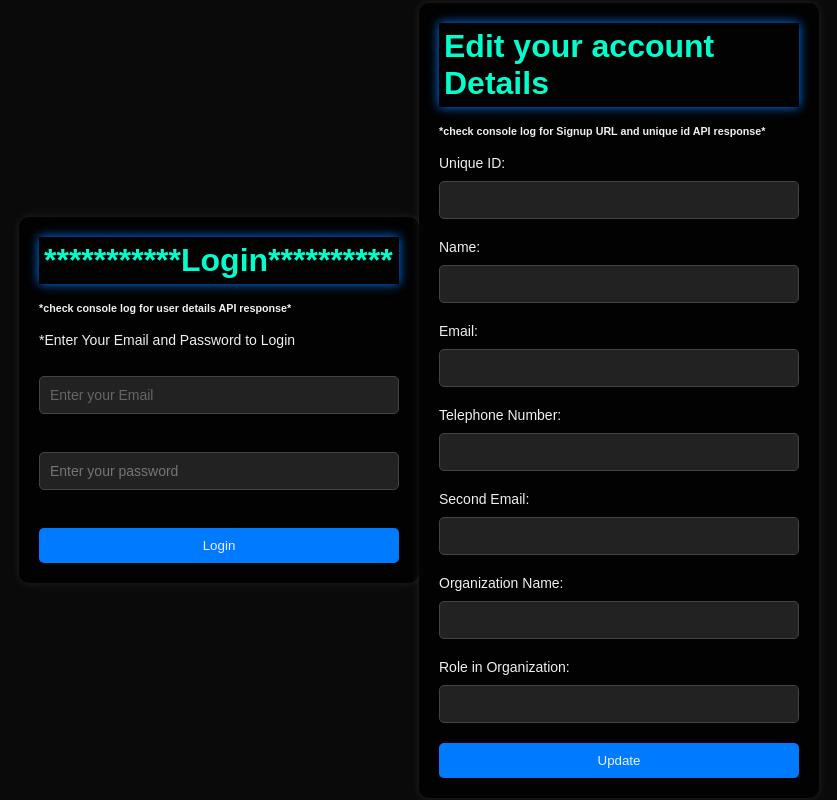
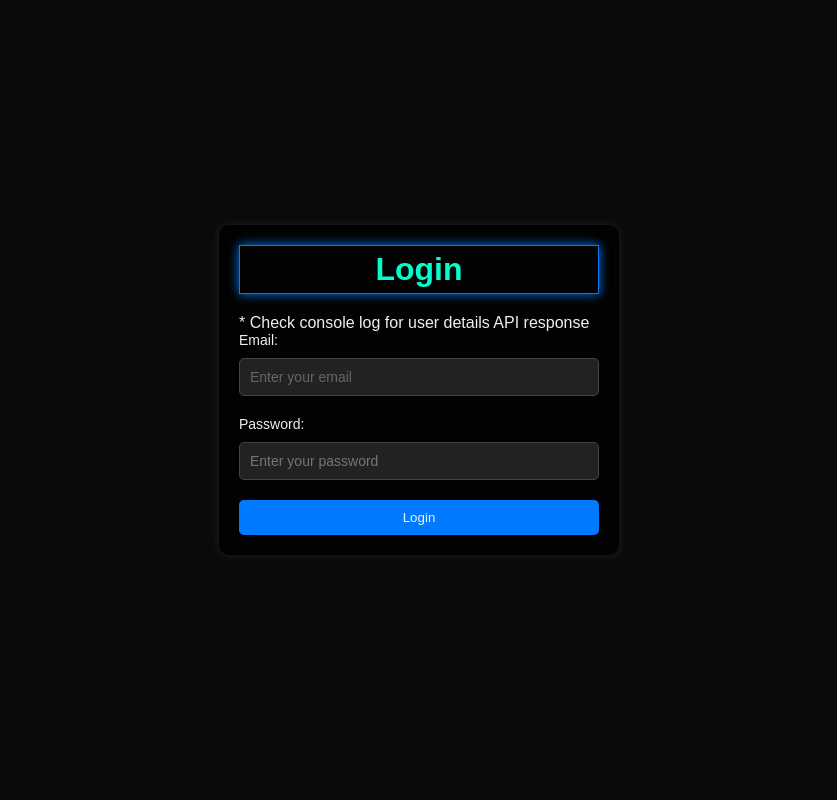
Before and after one commit to sakithajayasinghe/IEEE-R10-YP-GEMS, a Flask app: page /login in a window 1280 px wide. Shown: the whole page, without its empty margins (221-1058 px from the left). Run offline with Flask 3, Linux system fonts and the light colour scheme; parts of the project's set-up code (start-up, migrations or seed data) failed here and were passed over; some libraries are stand-ins or nearby versions.

Commit message:
logout done

```diff
--- a/app/routes.py
+++ b/app/routes.py
@@ -15,11 +15,7 @@ from pydantic import BaseModel
 # logging.basicConfig(filename='logs/ERROR.log', level=logging.ERROR, format='%(asctime)s - %(levelname)s - %(message)s')
 # logging.basicConfig(filename='logs/CRITICAL.log', level=logging.CRITICAL, format='%(asctime)s - %(levelname)s - %(message)s')
 PORT = 4242
-
-
 app = Flask(__name__)
-
-
 
 class InviteRequest(BaseModel):
     name: str
@@ -82,6 +78,7 @@ def send_invitation():
 
 @app.route('/signup/<unique_id>', methods=['GET', 'POST'])
 def signup(unique_id):
+
     credentials_status = check_credentials(connection=connection, placeholder1='email',\
                                            placeholder2='unique_id', placeholder3= unique_id)
     if not credentials_status[0]:
@@ -134,7 +131,8 @@ def login_validate():
                                             placeholder2='email', placeholder3=user_email)
 
             user_details_dict = details_to_dict(user_details=user_details)
-
+            app.secret_key = user_details_dict['unique_id']
+            flask.session['uniq_id'] = user_details_dict['unique_id']
             return jsonify(user_details_dict),200
         else:
 
@@ -153,7 +151,6 @@ def get_edited_user_details():
         role_in_organization=post_request_data['Role'],
         unique_id=post_request_data['UniqueId']
     )
-    print(invitee_data)
 
     cursor = connection.cursor()
     cursor.execute("UPDATE invite_requests SET name = %s, email = %s, telephone_no = %s,\
@@ -166,9 +163,13 @@ def get_edited_user_details():
     connection.commit()
     cursor.close()
 
-    return jsonify({'status': 'COMPLETED'})
+    return jsonify({'status': 'DATA UPDATED COMPLETED'})
 
-
+@app.route('/logout', methods=['GET'])
+def logout():
+    app.secret_key = flask.session['uniq_id']
+    del flask.session['uniq_id']
+    return jsonify({'status':'Logged Out'})
 
 
 def connect_to_db(config):
@@ -261,7 +262,7 @@ def details_to_dict(user_details):
 
 if __name__ == "__main__":
     config = configparser.ConfigParser()
-    config.read('../conf/config.ini')
+    config.read('conf/config.ini')
     connection = connect_to_db(config=config)
     create_table(connection=connection)
     app.run(debug=True, host='0.0.0.0', port=PORT)
--- /dev/null
+++ b/app/static/css/login.css
@@ -0,0 +1,100 @@
+/* Reset default styles */
+* {
+    margin: 0;
+    padding: 0;
+    box-sizing: border-box;
+}
+
+/* Body background */
+body {
+    background-color: #0a0a0a;
+    color: #f0f0f0;
+    font-family: 'Arial', sans-serif;
+    display: flex;
+    justify-content: center;
+    align-items: center;
+    min-height: 100vh;
+}
+
+/* Form container */
+.form-wrapper {
+    display: flex;
+    flex-direction: column;
+    align-items: center;
+}
+
+form {
+    background-color: rgba(0, 0, 0, 0.8);
+    padding: 20px;
+    border-radius: 10px;
+    width: 400px;
+    box-shadow: 0 0 10px rgba(255, 255, 255, 0.1);
+    margin-bottom: 20px; /* Added margin for spacing between forms */
+}
+
+/* Form headings */
+h2 {
+    font-size: 32px;
+    color: #00ffcc; /* Neon green */
+    border: 1px solid #007bff; /* Added border */
+    padding: 5px;
+    box-shadow: 0 0 10px #007bff;
+    text-align: center; /* Centered text */
+    margin-bottom: 20px; /* Added margin for spacing */
+}
+
+/* Form labels */
+label {
+    display: block;
+    font-size: 14px;
+    margin-bottom: 10px;
+}
+
+/* Form input fields */
+input[type="text"],
+input[type="email"],
+input[type="tel"],
+input[type="date"],
+input[type="password"] {
+    width: 100%;
+    padding: 10px;
+    margin-bottom: 20px;
+    border: 1px solid #444;
+    border-radius: 5px;
+    background-color: #222;
+    color: #f0f0f0;
+    font-size: 14px;
+}
+
+/* Form submit button */
+button[type="submit"] {
+    width: 100%;
+    padding: 10px;
+    background-color: #007bff;
+    color: #f0f0f0;
+    border: none;
+    border-radius: 5px;
+    cursor: pointer;
+    transition: background-color 0.3s ease;
+}
+
+button[type="submit"]:hover {
+    background-color: #0056b3;
+}
+
+/* Additional sci-fi effects (optional) */
+input[type="text"]::placeholder,
+input[type="email"]::placeholder,
+input[type="tel"]::placeholder,
+input[type="date"]::placeholder {
+    color: #666;
+}
+
+/* Glow effect on focus */
+input[type="text"]:focus,
+input[type="email"]:focus,
+input[type="tel"]:focus,
+input[type="date"]:focus {
+    outline: none;
+    box-shadow: 0 0 10px #007bff;
+}
--- a/app/templates/login.html
+++ b/app/templates/login.html
@@ -3,12 +3,12 @@
 <head>
     <meta charset="UTF-8">
     <meta name="viewport" content="width=device-width, initial-scale=1.0">
-    <link rel="stylesheet" href="../static/css/styles.css">
+    <link rel="stylesheet" href="../static/css/login.css">
     <title>Document</title>
 </head>
 <body>
 
-    <form id="login-form">
+    <!-- <form id="login-form">
         <h2>***********Login**********</h2><br>
         <h6>*check console log for user details API response*</h6><br>
         <label id="email">*Enter Your Email and Password to Login</label><br>
@@ -43,10 +43,76 @@
         <input type="text" id="Role" Name="Role">
 
         <button type="submit">Update</button>
-    </form>
+    </form> -->
+
+    <div class="container">
+        <div class="form-wrapper">
+            <form id="login-form" class="login-form">
+                <h2>Login</h2>
+                <p>* Check console log for user details API response</p>
+                <label for="useremail">Email:</label>
+                <input type="email" id="useremail" name="useremail" placeholder="Enter your email" required>
+                <label for="userpassword">Password:</label>
+                <input type="password" id="userpassword" name="userpassword" placeholder="Enter your password" required>
+                <button type="submit">Login</button>
+            </form>
+
+            <form id="update-details-form" class="update-details-form">
+                <h2>Edit Details</h2>
+                <p>* Check console log for Signup URL and unique id API response</p>
+
+                <div class="details-section">
+                    <label for="UniqueId">Unique ID:</label>
+                    <input type="text" id="UniqueId" name="UniqueId" readonly>
+                </div>
+
+                <div class="details-section">
+                    <label for="Name">Name:</label>
+                    <input type="text" id="Name" name="Name" required>
+                </div>
+
+                <div class="details-section">
+                    <label for="Email">Email:</label>
+                    <input type="email" id="Email" name="Email" required>
+                </div>
+
+                <div class="details-section">
+                    <label for="TelephoneNumber">Telephone Number:</label>
+                    <input type="tel" id="TelephoneNumber" name="TelephoneNumber" required>
+                </div>
+
+                <div class="details-section">
+                    <label for="SecondEmail">Second Email:</label>
+                    <input type="email" id="SecondEmail" name="SecondEmail">
+                </div>
+
+                <div class="details-section">
+                    <label for="OrgName">Organization Name:</label>
+                    <input type="text" id="OrgName" name="OrgName">
+                </div>
+
+                <div class="details-section">
+                    <label for="Role">Role in Organization:</label>
+                    <input type="text" id="Role" name="Role">
+                </div>
+
+                <button type="submit">Update</button>
+            </form>
+
+            <form id="logout-form" class="login-form" method="get" action="/logout">
+                <h2>Press logout button to Logout from the session</h2>
+                <p>* Check console log for user details API response</p>
+                 <button type="submit">Logout</button>
+            </form>
+
+        </div>
+    </div>
+
 
 
     <script>
+        document.getElementById('update-details-form').style.display = 'none';
+        document.getElementById('logout-form').style.display = 'none';
         document.getElementById('login-form').addEventListener('submit', function(event){
             event.preventDefault();
             const formData = new FormData(this);
@@ -58,6 +124,7 @@
             .then(response => response.json())
             .then(data => {
                 console.log(data)
+                document.getElementById('login-form').style.display = 'none';
                 document.getElementById('UniqueId').value = data.unique_id;
                 document.getElementById('Name').value = data.name;
                 document.getElementById('Email').value = data.email;
@@ -65,6 +132,7 @@
                 document.getElementById('SecondEmail').value = data.second_email;
                 document.getElementById('OrgName').value = data.organization_name;
                 document.getElementById('Role').value = data.role_in_organization;
+                document.getElementById('update-details-form').style.display = '';
 
             });
 
@@ -81,6 +149,8 @@
             .then(response => response.json())
             .then(data => {
                 console.log(data)
+                document.getElementById('update-details-form').style.display = 'none';
+                document.getElementById('logout-form').style.display = '';
             })
         });
     </script>
--- a/requirements.txt
+++ b/requirements.txt
@@ -1,2 +1,4 @@
 Flask==3.0.2
 psycopg2-binary
+Flask-Mail==0.9.1
+pydantic==2.6.4
```
Also changed, not shown: 1 other file.
